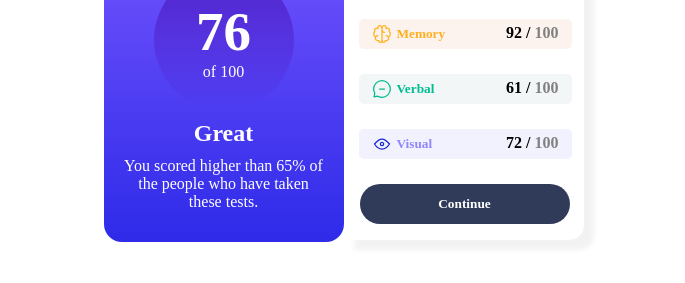
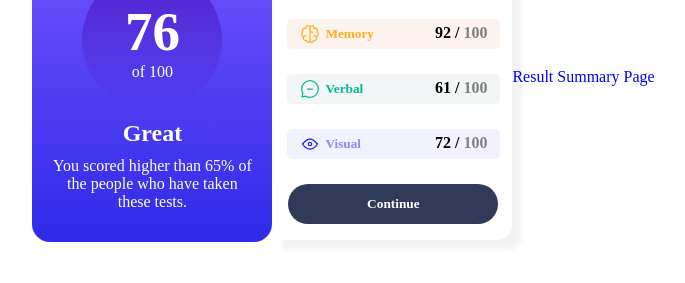
Before and after one commit to crosteph/result-summary, a plain HTML site: page index.html in a window 1280 px wide. Shown: the part 243-526 px from the top of the page, without its empty margins (299-984 px from the left). Drawn offline with Linux system fonts and the light colour scheme; a web font is replaced by a local one.

Commit message:
seocond commit

```diff
--- a/index.html
+++ b/index.html
@@ -55,6 +55,9 @@
             </div>
             <button class="btn">Continue</button>
         </div>
+        <div class="paragraph">
+            <p>Result Summary Page</p>
+        </div>
     </div>
 </body>
 </html>
--- a/style.css
+++ b/style.css
@@ -157,6 +157,10 @@ button{
     font-weight: bold;
     border: none;
 }
+.paragraph{
+    text-align: right;
+    color: blue;
+}
 
 @media (max-width: 768px){
     .container{
```
